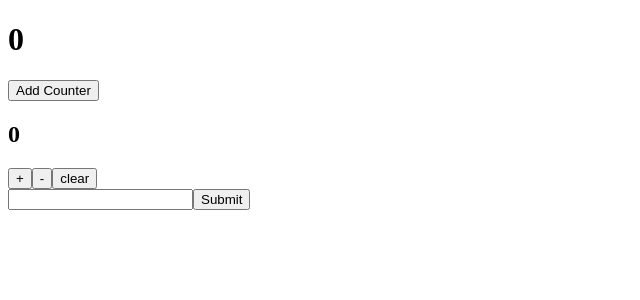
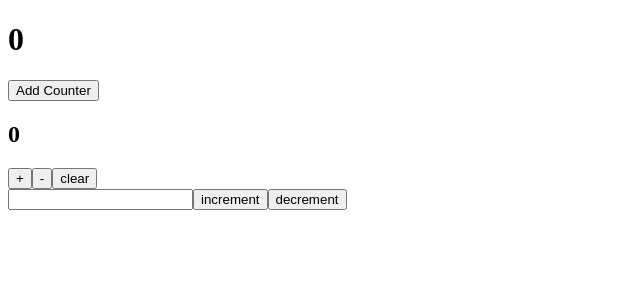
Before and after one commit to vhlongon/myCounter, a React (Create React App) app: page / in a window 1280 px wide. Shown: the top 300 px of the page, without its empty margins (0-640 px from the left). Built offline with nearby package versions, Linux system fonts and the light colour scheme.

Commit message:
make submit buttons for inc/decrementing the input field

```diff
--- a/src/components/Counter.js
+++ b/src/components/Counter.js
@@ -10,18 +10,11 @@ const Counter = ({onIncrement, onDecrement, onClear, id, value}) => {
 			<button onClick={() => onClear(id)}>clear</button>
 			<form onSubmit={function(e) {
 				e.preventDefault()
-				//if()
-        onIncrement(id, input.value)
         input.value = 0;
       }}>
         <input type="number"ref={node => { input = node }} />
-        <input type="submit" />
-				{
-					/*
-					  to change, add two inputs, one has a + and one has a -. So that
-					  you don't have to create a crazy function or disobey DRY
-				  */
-				}
+        <input type="submit" value="increment" onClick={() => {return onIncrement(id, input.value)}}/>
+				<input type="submit" value="decrement" onClick={() => {return onDecrement(id, input.value)}}/>
       </form>
 	  </div>
   )
--- a/src/reducers/reducer.js
+++ b/src/reducers/reducer.js
@@ -43,7 +43,7 @@ const reducer = (state = initialState, action) => {
           if(counter.id === action.id) {
             return {
               ...counter,
-              value: counter.value - 1
+              value: counter.value - parseInt(action.value, 10)
             }
           }
           else {
```
